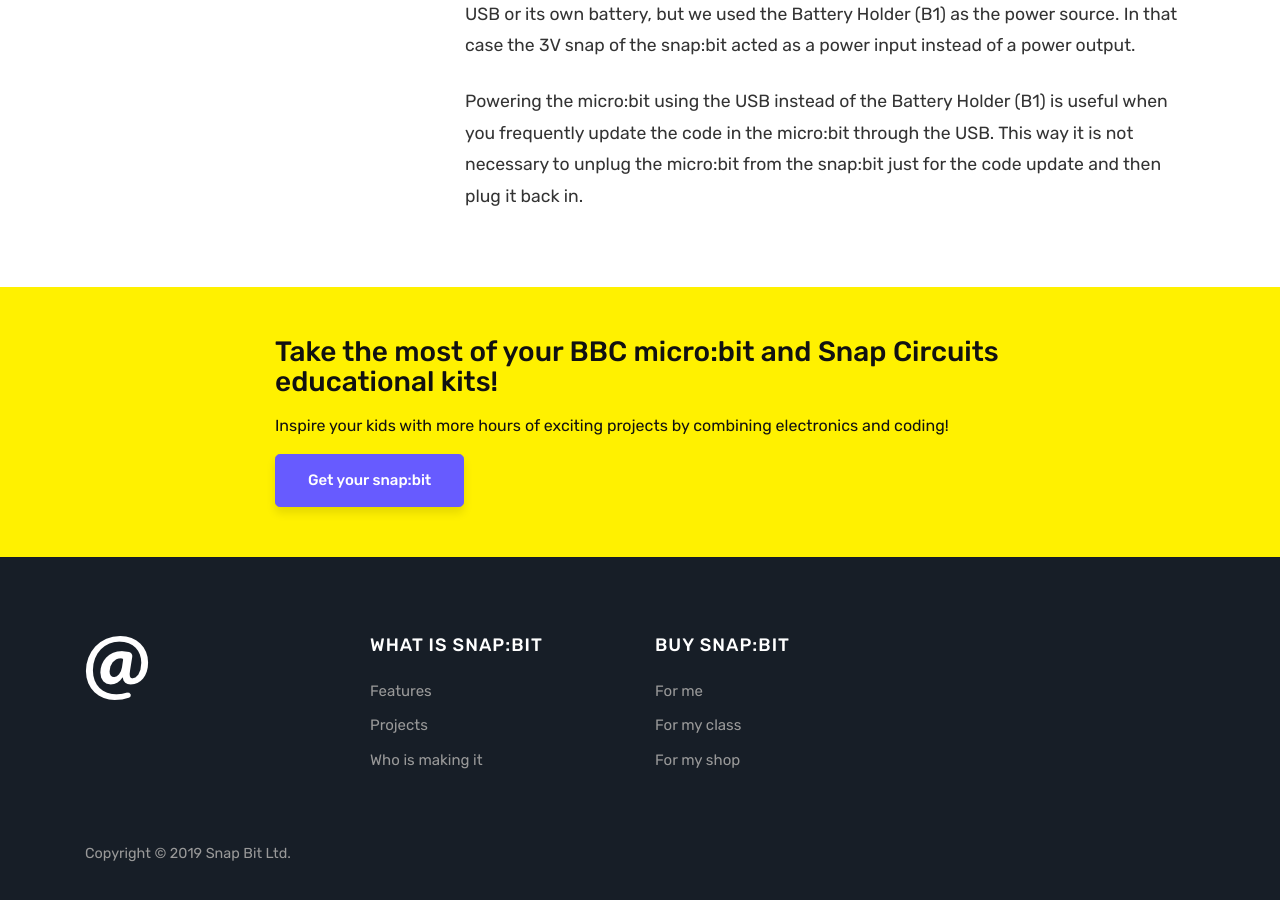
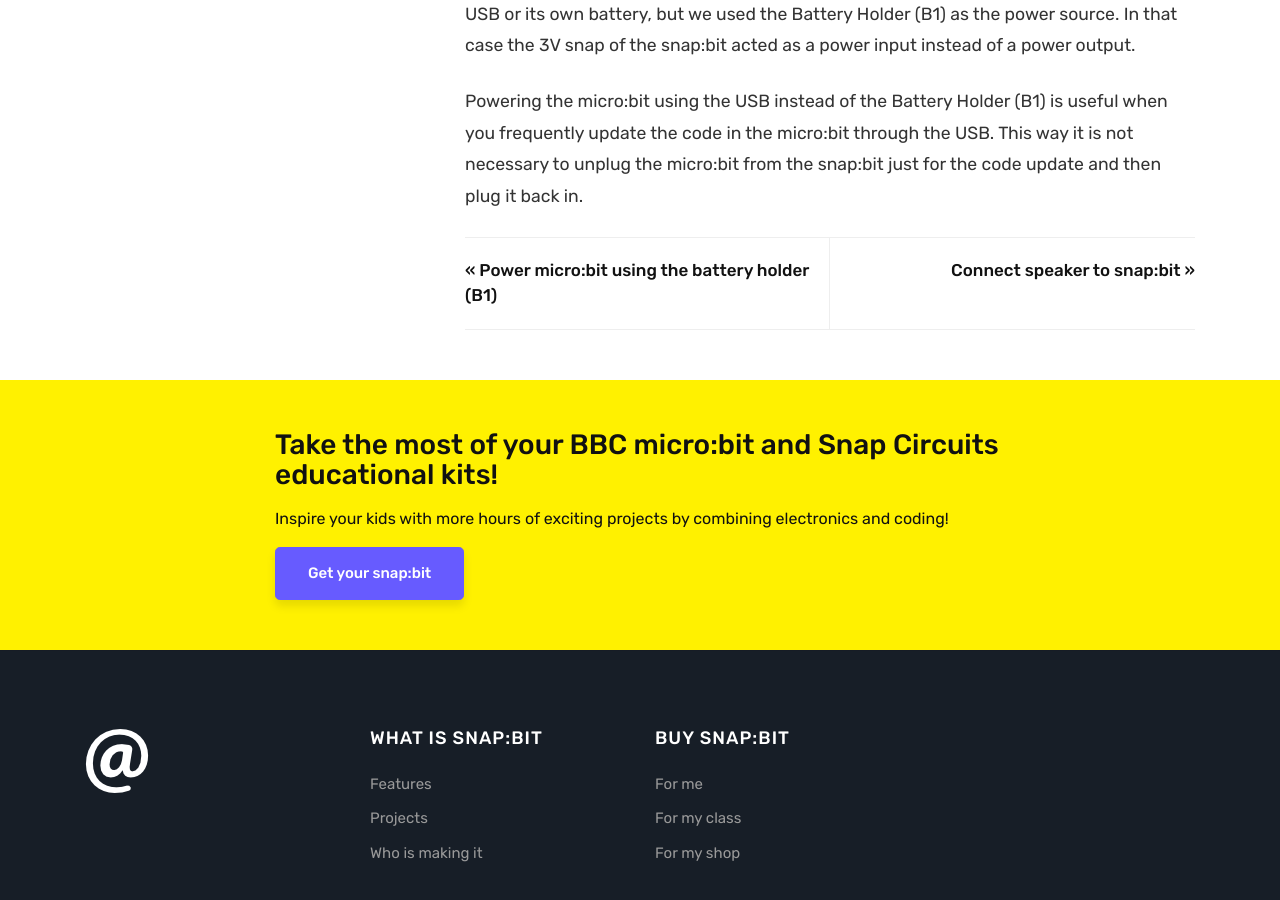
Before and after one commit to snap-bit/snap-bit.github.io, a Jekyll site: the page built from _projects/0001-power-from-microbit.md, in a window 1280 px wide and 900 px high, scrolled down 1201 px. Built offline with Jekyll 4.4.1, drawn with Linux system fonts in a browser that asks for light colours; comment, search, counter and statistics services are not loaded.

Commit message:
Paginator in project layout

```diff
--- a/_layouts/project.html
+++ b/_layouts/project.html
@@ -35,8 +35,9 @@
             editor.
         </div>
         <div class="project-makecode" style="position:relative;height:0;padding-bottom:70%;overflow:hidden;">
-            <iframe style="position:absolute;top:0;left:0;width:100%;height:100%;" src="https://makecode.microbit.org/#pub:{{ page.makecode }}"
-                frameborder="0" sandbox="allow-popups allow-forms allow-scripts allow-same-origin"></iframe>
+            <iframe style="position:absolute;top:0;left:0;width:100%;height:100%;"
+                src="https://makecode.microbit.org/#pub:{{ page.makecode }}" frameborder="0"
+                sandbox="allow-popups allow-forms allow-scripts allow-same-origin"></iframe>
         </div>
         <div class="article-post">
             After downloading the code, disconnect all cables from your micro:bit. Both the USB and the battery pack
@@ -49,6 +50,20 @@
             {{content}}
         </div>
 
+        <!-- Prev/Next -->
+        <div class="row PageNavigation mt-4 prevnextlinks">
+            <div class="col-md-6 rightborder pl-0">
+                {% if page.previous.url %}
+                <a class="thepostlink" href="{{page.previous.url | absolute_url}}">&laquo; {{page.previous.title}}</a>
+                {% endif %}
+            </div>
+            <div class="col-md-6 text-right pr-0">
+                {% if page.next.url %}
+                <a class="thepostlink" href="{{page.next.url | absolute_url}}">{{page.next.title}} &raquo;</a>
+                {% endif %}
+            </div>
+        </div>
+        <!-- End Prev/Next -->
     </div>
 
 </section>
```
